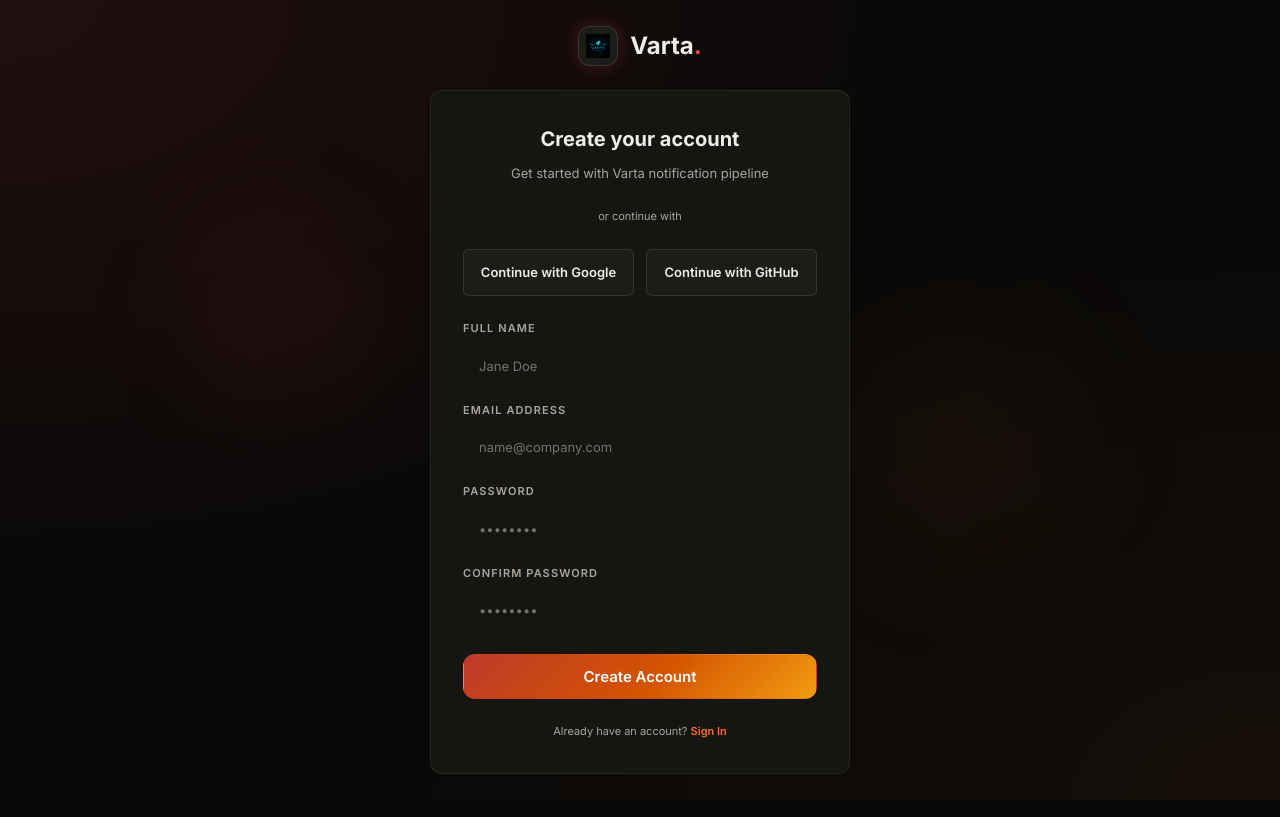
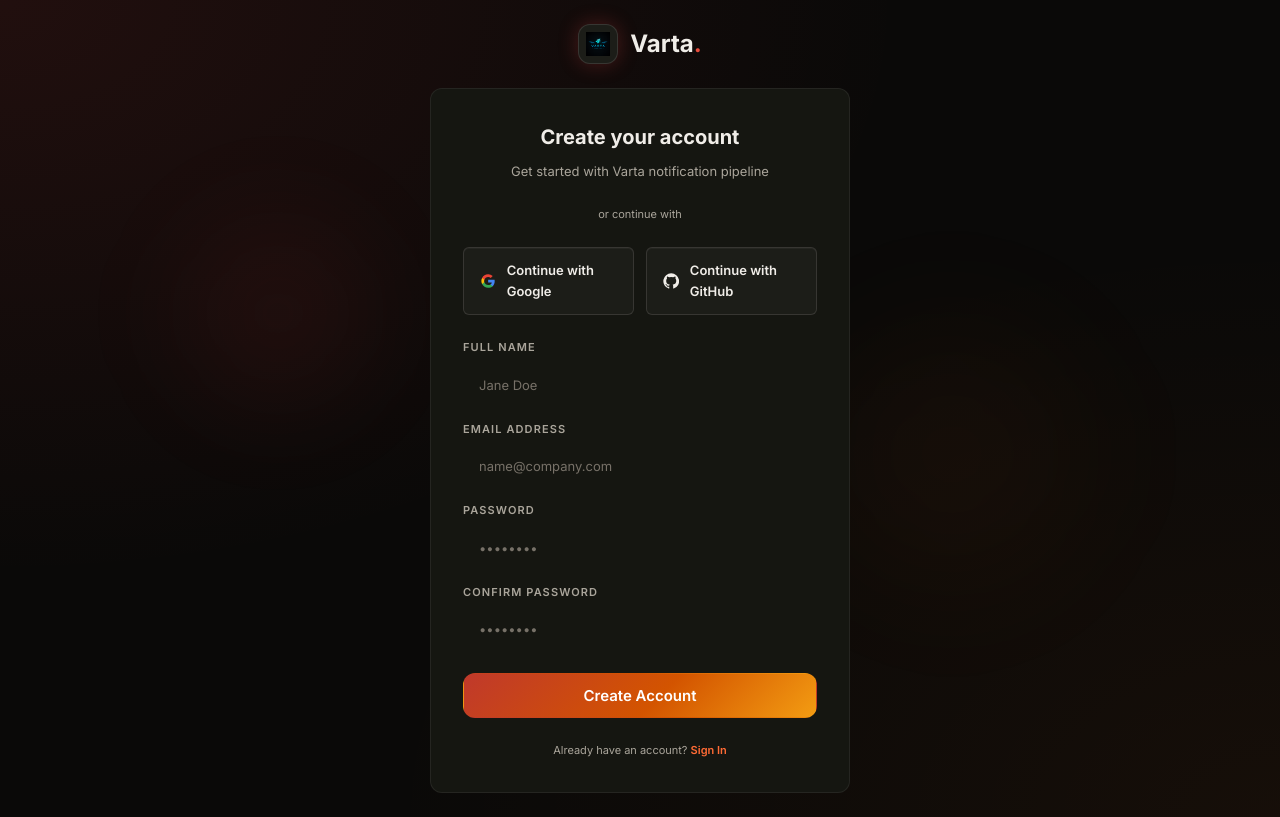
Before and after one commit to imsayon/varta, a Next.js app in the folder client/: page /signup in a window 1280 px wide. Built offline with nearby package versions, Linux system fonts and the light colour scheme; no server answers; a web font is replaced by a local one.

Commit message:
feat(auth): add polished OAuth provider buttons

```diff
--- a/client/src/app/(auth)/login/LoginPage.module.css
+++ b/client/src/app/(auth)/login/LoginPage.module.css
@@ -80,8 +80,9 @@
   display: flex;
   align-items: center;
   justify-content: center;
+  gap: 0.65rem;
   flex: 1;
-  min-height: 2.75rem;
+  min-height: 3rem;
   padding: var(--space-3) var(--space-4);
   border: 1px solid var(--border-2);
   border-radius: var(--radius-md);
@@ -90,15 +91,32 @@
   font-size: var(--text-sm);
   font-weight: var(--weight-semibold);
   text-decoration: none;
-  transition: border-color var(--transition-base), background var(--transition-base), color var(--transition-base);
+  box-shadow: inset 0 1px 0 rgb(255 255 255 / 4%);
+  transition: transform var(--transition-fast), border-color var(--transition-base), background var(--transition-base), box-shadow var(--transition-base);
 }
 
 .oauthBtn:hover {
   border-color: var(--color-primary-400);
   background: var(--surface-3);
+  box-shadow: 0 8px 24px rgb(0 0 0 / 18%), inset 0 1px 0 rgb(255 255 255 / 7%);
+  transform: translateY(-1px);
 }
 
 .oauthBtn:focus-visible {
   outline: 2px solid var(--color-primary-400);
   outline-offset: 2px;
 }
+
+.googleBtn:hover {
+  border-color: #4285f4;
+}
+
+.githubBtn:hover {
+  border-color: #8b949e;
+}
+
+@media (max-width: 36rem) {
+  .oauthProviders {
+    flex-direction: column;
+  }
+}
--- a/client/src/app/(auth)/signup/SignupPage.module.css
+++ b/client/src/app/(auth)/signup/SignupPage.module.css
@@ -80,8 +80,9 @@
   display: flex;
   align-items: center;
   justify-content: center;
+  gap: 0.65rem;
   flex: 1;
-  min-height: 2.75rem;
+  min-height: 3rem;
   padding: var(--space-3) var(--space-4);
   border: 1px solid var(--border-2);
   border-radius: var(--radius-md);
@@ -90,15 +91,32 @@
   font-size: var(--text-sm);
   font-weight: var(--weight-semibold);
   text-decoration: none;
-  transition: border-color var(--transition-base), background var(--transition-base), color var(--transition-base);
+  box-shadow: inset 0 1px 0 rgb(255 255 255 / 4%);
+  transition: transform var(--transition-fast), border-color var(--transition-base), background var(--transition-base), box-shadow var(--transition-base);
 }
 
 .oauthBtn:hover {
   border-color: var(--color-primary-400);
   background: var(--surface-3);
+  box-shadow: 0 8px 24px rgb(0 0 0 / 18%), inset 0 1px 0 rgb(255 255 255 / 7%);
+  transform: translateY(-1px);
 }
 
 .oauthBtn:focus-visible {
   outline: 2px solid var(--color-primary-400);
   outline-offset: 2px;
 }
+
+.googleBtn:hover {
+  border-color: #4285f4;
+}
+
+.githubBtn:hover {
+  border-color: #8b949e;
+}
+
+@media (max-width: 36rem) {
+  .oauthProviders {
+    flex-direction: column;
+  }
+}
--- a/client/src/app/(auth)/signup/page.tsx
+++ b/client/src/app/(auth)/signup/page.tsx
@@ -8,6 +8,7 @@ import { useAuth } from '@/shared/auth/auth-context';
 import { Card } from '@/components/ui/Card/Card';
 import { Input } from '@/components/ui/Input/Input';
 import { Button } from '@/components/ui/Button/Button';
+import { OAuthProviderIcon } from '@/components/auth/OAuthProviderIcon';
 import styles from './SignupPage.module.css';
 
 export default function SignupPage() {
@@ -65,11 +66,13 @@ export default function SignupPage() {
         <span>or continue with</span>
       </div>
       <div className={styles.oauthProviders}>
-        <a href="/api/v1/auth/oauth/google" className={styles.oauthBtn}>
-          Continue with Google
+        <a href="/api/v1/auth/oauth/google" className={`${styles.oauthBtn} ${styles.googleBtn}`}>
+          <OAuthProviderIcon provider="google" />
+          <span>Continue with Google</span>
         </a>
-        <a href="/api/v1/auth/oauth/github" className={styles.oauthBtn}>
-          Continue with GitHub
+        <a href="/api/v1/auth/oauth/github" className={`${styles.oauthBtn} ${styles.githubBtn}`}>
+          <OAuthProviderIcon provider="github" />
+          <span>Continue with GitHub</span>
         </a>
       </div>
 
--- /dev/null
+++ b/client/src/components/auth/OAuthProviderIcon.tsx
@@ -0,0 +1,22 @@
+type OAuthProviderIconProps = {
+	provider: "google" | "github"
+}
+
+export function OAuthProviderIcon({ provider }: OAuthProviderIconProps) {
+	if (provider === "google") {
+		return (
+			<svg aria-hidden="true" viewBox="0 0 24 24" width="20" height="20">
+				<path fill="#4285F4" d="M21.6 12.23c0-.71-.06-1.4-.18-2.07H12v3.92h5.38a4.6 4.6 0 0 1-2 3.02v2.54h3.24c1.9-1.75 2.98-4.32 2.98-7.41Z" />
+				<path fill="#34A853" d="M12 22c2.7 0 4.98-.9 6.63-2.36l-3.24-2.54c-.9.6-2.05.96-3.39.96-2.61 0-4.82-1.76-5.61-4.13H3.04v2.62A10 10 0 0 0 12 22Z" />
+				<path fill="#FBBC05" d="M6.39 13.93A6.02 6.02 0 0 1 6.08 12c0-.67.11-1.32.31-1.93V7.45H3.04A10 10 0 0 0 2 12c0 1.63.39 3.17 1.04 4.55l3.35-2.62Z" />
+				<path fill="#EA4335" d="M12 5.94c1.47 0 2.79.5 3.83 1.5l2.87-2.88A9.64 9.64 0 0 0 12 2a10 10 0 0 0-8.96 5.45l3.35 2.62C7.18 7.7 9.39 5.94 12 5.94Z" />
+			</svg>
+		)
+	}
+
+	return (
+		<svg aria-hidden="true" viewBox="0 0 24 24" width="20" height="20" fill="currentColor">
+			<path d="M12 .7a11.5 11.5 0 0 0-3.64 22.41c.58.1.79-.25.79-.56v-2.23c-3.22.7-3.9-1.37-3.9-1.37-.53-1.34-1.29-1.7-1.29-1.7-1.05-.72.08-.71.08-.71 1.16.08 1.78 1.2 1.78 1.2 1.04 1.77 2.71 1.26 3.37.96.1-.75.4-1.26.74-1.55-2.57-.3-5.27-1.29-5.27-5.69 0-1.26.45-2.28 1.19-3.09-.12-.29-.52-1.47.11-3.05 0 0 .97-.31 3.16 1.18a10.9 10.9 0 0 1 5.76 0c2.2-1.49 3.16-1.18 3.16-1.18.63 1.58.23 2.76.11 3.05.74.81 1.19 1.83 1.19 3.09 0 4.42-2.71 5.39-5.29 5.68.42.36.79 1.06.79 2.14v3.27c0 .31.21.67.8.56A11.5 11.5 0 0 0 12 .7Z" />
+		</svg>
+	)
+}
```
Also changed, not shown: client/src/app/(auth)/login/page.tsx (+7 -4 lines).
